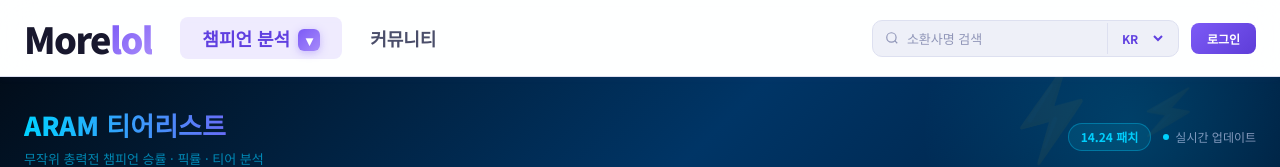
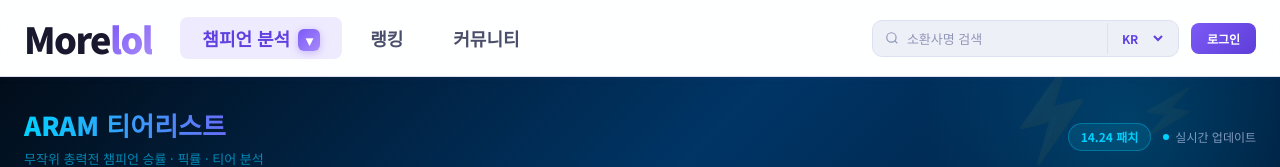
Before and after one commit to shinseongmin1-sketch/more.lol, a React (Vite) app: page /aram in a window 1280 px wide. Shown: the top 167 px of the page. Built offline with nearby package versions, Linux system fonts and the light colour scheme.

Commit message:
auto: 2026-04-01 21:38

```diff
--- a/src/components/Header.tsx
+++ b/src/components/Header.tsx
@@ -99,6 +99,14 @@ export default function Header({ onSearch, user, onLoginClick, onLogout }: Heade
               )}
             </div>
 
+            {/* 랭킹 */}
+            <Link
+              to="/ranking"
+              className={`nav-link ${location.pathname === '/ranking' ? 'active' : ''}`}
+            >
+              랭킹
+            </Link>
+
             {/* 커뮤니티 */}
             <Link
               to="/community"
```
